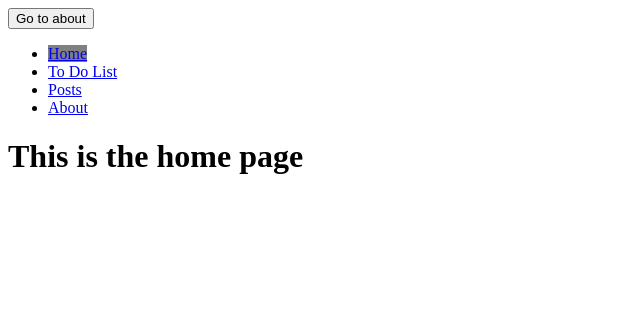
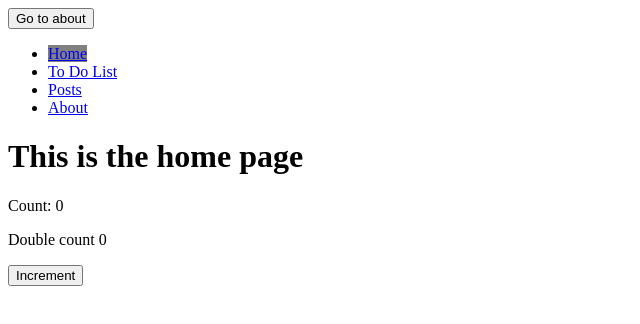
Before and after one commit to IvanoiuPetrut/swiss-vue, a Vue app: page / in a window 1280 px wide. Shown: the top 324 px of the page, without its empty margins (0-640 px from the left). Built offline with nearby package versions, Linux system fonts and the light colour scheme.

Commit message:
add store

```diff
--- a/src/stores/counter.js
+++ b/src/stores/counter.js
@@ -2,8 +2,11 @@ import { ref, computed } from "vue";
 import { defineStore } from "pinia";
 
 export const useCounterStore = defineStore("counter", () => {
+
   const count = ref(0);
-  const doubleCount = computed(() => count.value * 2);
+
+  const doubleCount = computed(() => count.value * 2); //getters
+
   function increment() {
     count.value++;
   }
--- a/src/views/HomeView.vue
+++ b/src/views/HomeView.vue
@@ -1,3 +1,12 @@
+<script setup>
+import { useCounterStore } from "../stores/counter.js";
+
+const counterStore = useCounterStore();
+</script>
+
 <template>
   <h1>This is the home page</h1>
+  <p>Count: {{ counterStore.count }}</p>
+  <p>Double count {{ counterStore.doubleCount }}</p>
+  <button @click="counterStore.increment()">Increment</button>
 </template>
```
